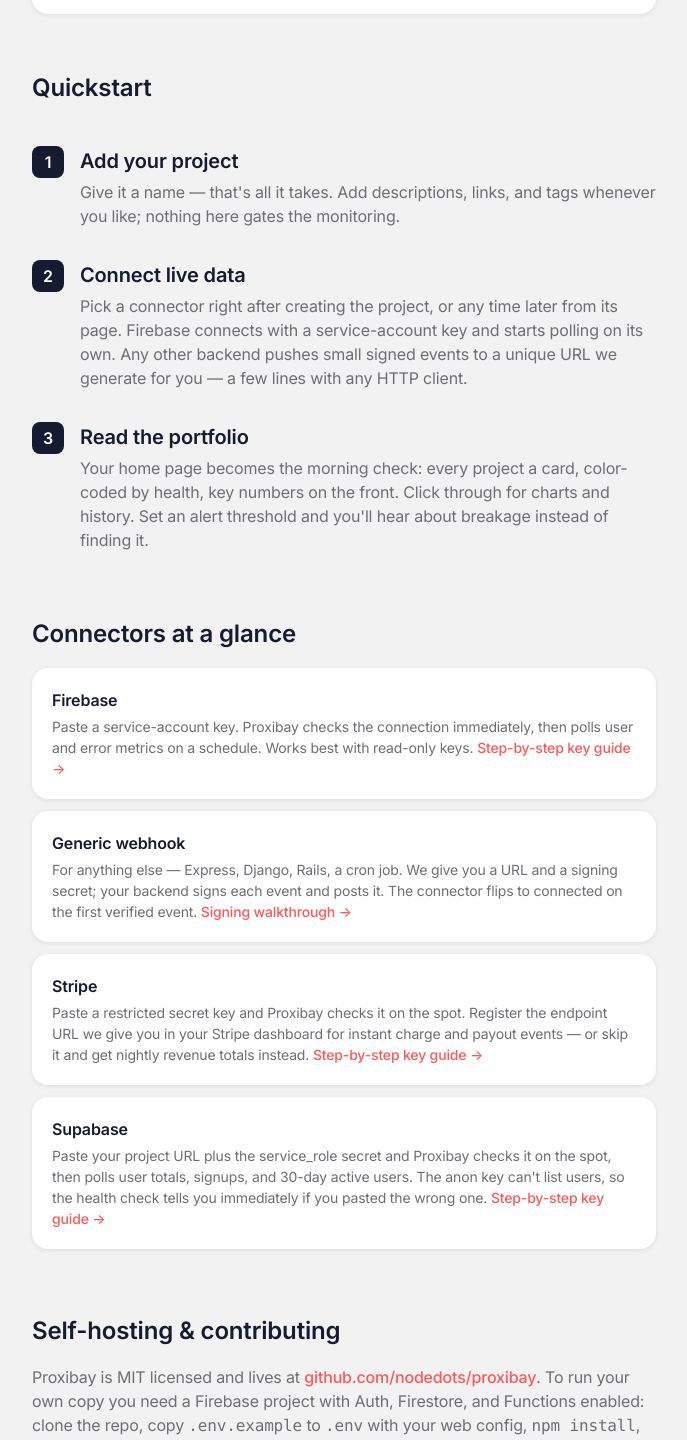
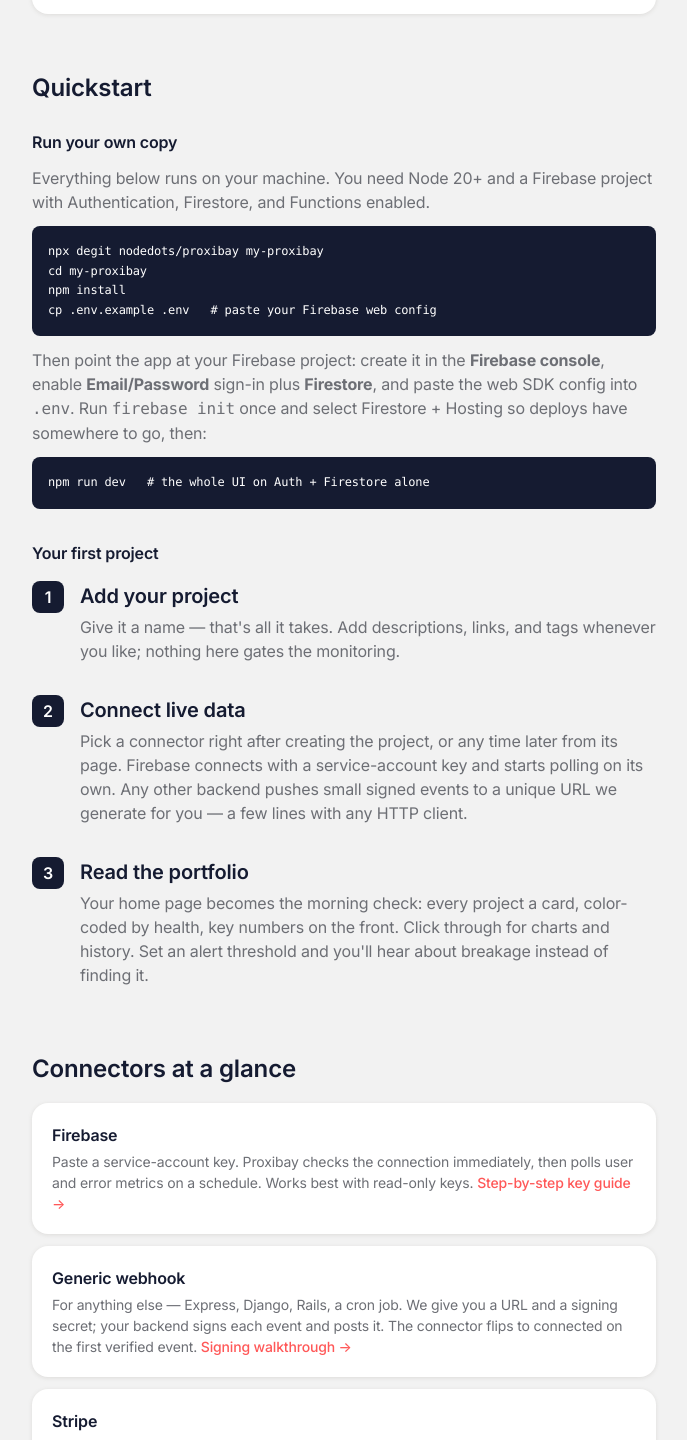
Before and after one commit to nodedots/proxibay, a React (Vite) app: page /docs in a window 1280 px wide. Shown: the part 956-2396 px from the top of the page, without its empty margins (296-983 px from the left). Built offline with nearby package versions, Linux system fonts and the light colour scheme; no server answers; a web font is replaced by a local one.

Commit message:
feat: add install command snippet with copy functionality to landing page

```diff
--- a/src/components/DeveloperModal.tsx
+++ b/src/components/DeveloperModal.tsx
@@ -54,15 +54,15 @@
             X
           </a>
           <a
-            href="https://t.me/nodedots"
+            href="https://www.linkedin.com/in/nodedots/"
             target="_blank"
             rel="noreferrer"
-            className="btn-ghost flex items-center justify-center gap-2 text-sm"
+            className="btn-ghost flex flex-1 items-center justify-center gap-2 text-sm"
           >
             <svg width="16" height="16" viewBox="0 0 24 24" fill="currentColor" aria-hidden="true">
-              <path d="M11.944 0A12 12 0 0 0 0 12a12 12 0 0 0 12 12 12 12 0 0 0 12-12A12 12 0 0 0 12 0a12 12 0 0 0-.056 0zm4.962 7.224c.1-.002.321.023.465.14a.506.506 0 0 1 .171.325c.016.093.036.306.02.472-.18 1.898-.962 6.502-1.36 8.627-.168.9-.499 1.201-.82 1.23-.696.065-1.225-.46-1.9-.902-1.056-.693-1.653-1.124-2.678-1.8-1.185-.78-.417-1.21.258-1.91.177-.184 3.247-2.977 3.307-3.23.007-.032.014-.15-.056-.212s-.174-.041-.249-.024c-.106.024-1.793 1.14-5.061 3.345-.48.33-.913.49-1.302.48-.428-.008-1.252-.241-1.865-.44-.752-.245-1.349-.374-1.297-.789.027-.216.325-.437.893-.663 3.498-1.524 5.83-2.529 6.998-3.014 3.332-1.386 4.025-1.627 4.476-1.635z" />
+              <path d="M20.447 20.452h-3.554v-5.569c0-1.328-.027-3.037-1.852-3.037-1.853 0-2.136 1.445-2.136 2.939v5.667H9.351V9h3.414v1.561h.046c.477-.9 1.637-1.85 3.37-1.85 3.601 0 4.267 2.37 4.267 5.455v6.286zM5.337 7.433c-1.144 0-2.063-.926-2.063-2.065 0-1.138.92-2.063 2.063-2.063 1.14 0 2.064.925 2.064 2.063 0 1.139-.925 2.065-2.064 2.065zm1.782 13.019H3.555V9h3.564v11.452zM22.225 0H1.771C.792 0 0 .774 0 1.729v20.542C0 23.227.792 24 1.771 24h20.451C23.2 24 24 23.227 24 22.271V1.729C24 .774 23.2 0 22.225 0z" />
             </svg>
-            Telegram
+            LinkedIn
           </a>
         </div>
         <div className="my-4 flex items-center gap-3" aria-hidden="true">
--- a/src/pages/Docs.tsx
+++ b/src/pages/Docs.tsx
@@ -1,6 +1,8 @@
-import { Link } from 'react-router-dom'
+import { useEffect } from 'react'
+import { Link, useLocation } from 'react-router-dom'
 import SiteNav from '../components/SiteNav'
 import SiteFooter from '../components/SiteFooter'
+import { Code } from '../components/ConnectDocs'
 
 function Step({ n, title, children }: { n: string; title: string; children: React.ReactNode }) {
   return (
@@ -27,6 +29,13 @@
 
 /** Full documentation: concepts, quickstart, connectors, self-hosting, FAQ. */
 export default function Docs() {
+  // Client-side hash links (e.g. /docs#quickstart) don't auto-scroll under
+  // plain routing, so scroll to the anchor on arrival.
+  const { hash } = useLocation()
+  useEffect(() => {
+    if (hash) document.querySelector(hash)?.scrollIntoView()
+  }, [hash])
+
   return (
     <div className="min-h-screen bg-ash-canvas font-inter text-inkwell-navy">
       <SiteNav active="docs" />
@@ -83,7 +92,34 @@
 
         <h2 id="quickstart" className="mt-14 scroll-mt-6 font-inter text-heading-sm font-semibold">Quickstart</h2>
 
-        <div className="mt-10 flex flex-col gap-8">
+        <h3 className="mt-6 font-inter text-body font-semibold">Run your own copy</h3>
+        <div className="mt-3 flex flex-col gap-3 text-body text-slate">
+          <p>
+            Everything below runs on your machine. You need Node 20+ and a Firebase
+            project with Authentication, Firestore, and Functions enabled.
+          </p>
+        </div>
+        <div className="mt-3">
+          <Code>{`npx degit nodedots/proxibay my-proxibay
+cd my-proxibay
+npm install
+cp .env.example .env   # paste your Firebase web config`}</Code>
+        </div>
+        <div className="mt-3 flex flex-col gap-3 text-body text-slate">
+          <p>
+            Then point the app at your Firebase project: create it in the{' '}
+            <strong>Firebase console</strong>, enable <strong>Email/Password</strong>{' '}
+            sign-in plus <strong>Firestore</strong>, and paste the web SDK config into{' '}
+            <code>.env</code>. Run <code>firebase init</code> once and select Firestore
+            + Hosting so deploys have somewhere to go, then:
+          </p>
+        </div>
+        <div className="mt-3">
+          <Code>{`npm run dev   # the whole UI on Auth + Firestore alone`}</Code>
+        </div>
+
+        <h3 className="mt-8 font-inter text-body font-semibold">Your first project</h3>
+        <div className="mt-4 flex flex-col gap-8">
           <Step n="1" title="Add your project">
             <p>
               Give it a name — that's all it takes. Add descriptions, links, and tags
@@ -158,12 +194,12 @@
             >
               github.com/nodedots/proxibay
             </a>
-            . To run your own copy you need a Firebase project with Auth, Firestore, and
-            Functions enabled: clone the repo, copy <code>.env.example</code> to{' '}
-            <code>.env</code> with your web config, <code>npm install</code>,{' '}
-            <code>npm run dev</code>. Deploying <code>functions/</code> needs the Blaze
-            plan (Secret Manager + scheduled polling live there); Auth + Firestore alone
-            is enough to explore the whole UI.
+            . To run your own copy, follow <a href="#quickstart" className="text-link-emphasis text-link">Quickstart</a> above;
+            a few notes that only matter once you're running it: deploying{' '}
+            <code>functions/</code> needs the Blaze plan (Secret Manager + scheduled
+            polling live there), while Auth + Firestore alone is enough to explore the
+            whole UI. The API contract lives in <code>API_CONTRACT.md</code> and every
+            open question gets logged in <code>DECISIONS.md</code>.
           </p>
           <p>
             Bugs and ideas belong in{' '}
--- a/src/pages/Landing.tsx
+++ b/src/pages/Landing.tsx
@@ -1,6 +1,58 @@
+import { useState } from 'react'
 import { Link } from 'react-router-dom'
 import SiteNav from '../components/SiteNav'
 import SiteFooter from '../components/SiteFooter'
+
+const INSTALL_CMD = 'npx degit nodedots/proxibay my-proxibay'
+
+/** Secondary dev CTA: copy-paste self-host command + link into Docs quickstart. */
+function InstallSnippet() {
+  const [copied, setCopied] = useState(false)
+
+  async function copy() {
+    try {
+      await navigator.clipboard.writeText(INSTALL_CMD)
+    } catch {
+      // Clipboard unavailable (permissions, insecure context) — still show feedback.
+    }
+    setCopied(true)
+    window.setTimeout(() => setCopied(false), 1500)
+  }
+
+  return (
+    <div className="mt-8 flex flex-col items-center gap-2">
+      <div className="flex items-center gap-2 rounded-lg border border-slate bg-paper-white py-2 pl-4 pr-2 shadow-subtle">
+        <code className="select-all font-mono text-sm text-inkwell-navy">
+          <span className="mr-2 select-none text-slate">$</span>
+          {INSTALL_CMD}
+        </code>
+        <button
+          onClick={() => void copy()}
+          aria-label="Copy install command"
+          title={copied ? 'Copied!' : 'Copy to clipboard'}
+          className="rounded-md p-1.5 text-slate transition-all duration-150 hover:bg-ash-canvas hover:text-inkwell-navy"
+        >
+          {copied ? (
+            <svg width="16" height="16" viewBox="0 0 16 16" fill="none" aria-hidden="true">
+              <path d="M3 8.5 6.5 12 13 4.5" stroke="currentColor" strokeWidth="2" strokeLinecap="round" strokeLinejoin="round" />
+            </svg>
+          ) : (
+            <svg width="16" height="16" viewBox="0 0 16 16" fill="none" aria-hidden="true">
+              <rect x="5.5" y="5.5" width="8" height="8" rx="2" stroke="currentColor" strokeWidth="1.5" />
+              <path d="M10.5 5.5v-2a2 2 0 0 0-2-2h-4a2 2 0 0 0-2 2v4a2 2 0 0 0 2 2h2" stroke="currentColor" strokeWidth="1.5" />
+            </svg>
+          )}
+        </button>
+      </div>
+      <p aria-live="polite" className={`h-4 font-inter text-xs text-slate transition-opacity duration-150 ${copied ? 'opacity-100' : 'opacity-0'}`}>
+        Copied!
+      </p>
+      <Link to="/docs#quickstart" className="text-link-emphasis text-link text-sm">
+        Quick Start →
+      </Link>
+    </div>
+  )
+}
 
 /**
  * Public landing page. Single-column flow per DESIGN.md:
@@ -24,12 +76,7 @@
         <Link to="/signin" className="btn-primary mt-8 inline-block">
           Add your first project
         </Link>
-        <div className="mt-8 flex justify-center">
-          <span className="badge badge-success items-center gap-2 !py-2.5 !px-4 text-sm">
-            <span className="status-dot status-green animate-pulse" />
-            3 projects · all healthy
-          </span>
-        </div>
+        <InstallSnippet />
       </header>
 
       {/* DARK FEATURE MOMENT */}
```
